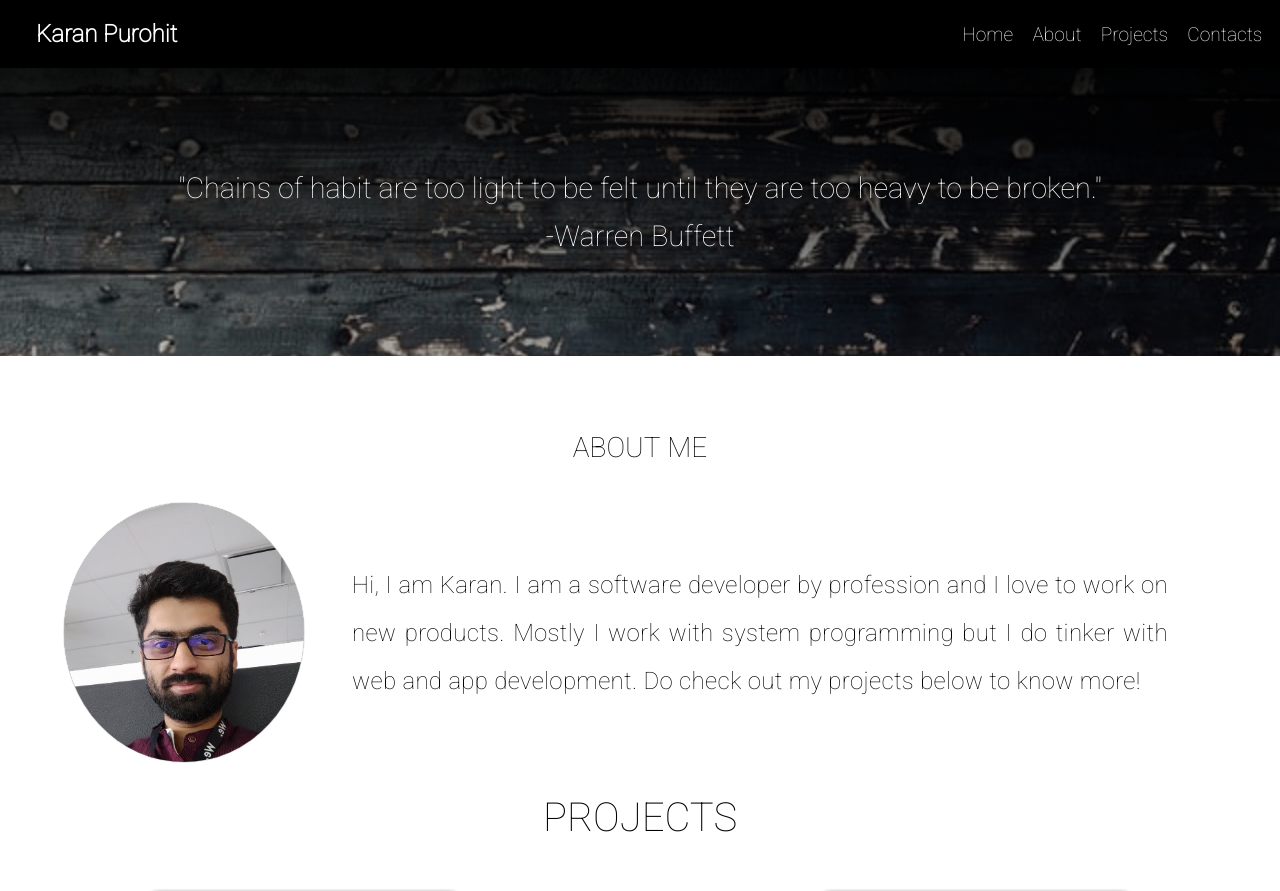
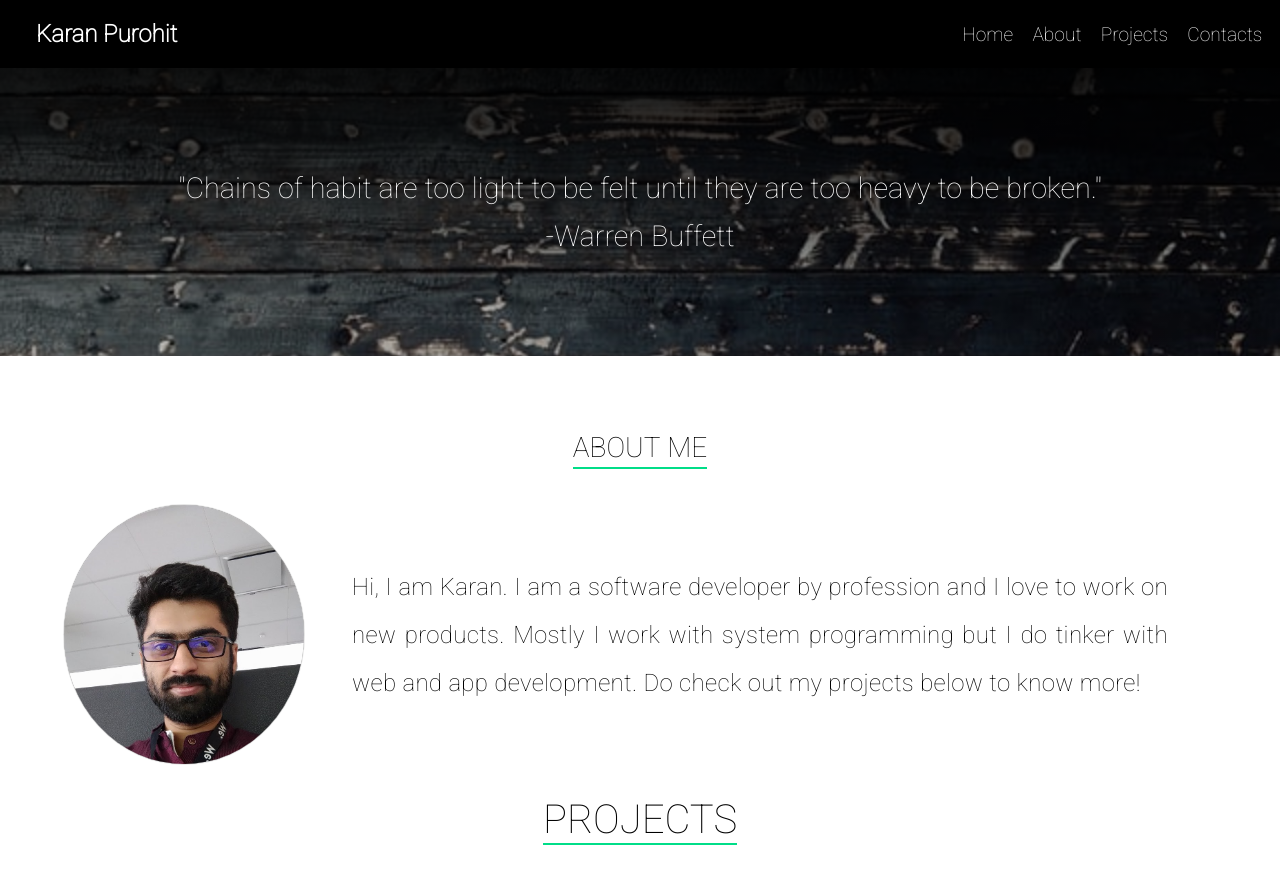
Before and after one commit to K-ran/personalReactSite, a React (Create React App) app: page / in a window 1280 px wide. Shown: the top 891 px of the page. Built offline with nearby package versions, Linux system fonts and the light colour scheme; the HTML template or start-up script is replaced by a standard one.

Commit message:
minor adjustments

```diff
--- a/src/components/aboutme/Aboutme.css
+++ b/src/components/aboutme/Aboutme.css
@@ -51,6 +51,7 @@
     margin-bottom: 0.5em;
     font-size: 2.5rem;
     font-variant-caps: all-petite-caps;
+    border-bottom: 2px solid rgb(0, 221, 136);
 }
 
 .about_me_content
--- a/src/components/footer/Footer.css
+++ b/src/components/footer/Footer.css
@@ -27,7 +27,7 @@
 
 .contact_me
 {
-    font-size: 2rem;
+    font-size: 1rem;
     text-transform: uppercase;
 }
 
--- a/src/components/projects/Projects.css
+++ b/src/components/projects/Projects.css
@@ -80,6 +80,9 @@
     font-size: 2.5rem;
     text-transform: uppercase;
     text-align: center;
+    border-bottom: 2px solid rgb(0, 221, 136);
+    width: max-content;
+    align-self: center;
 }
 
 .project_short_description{
```
